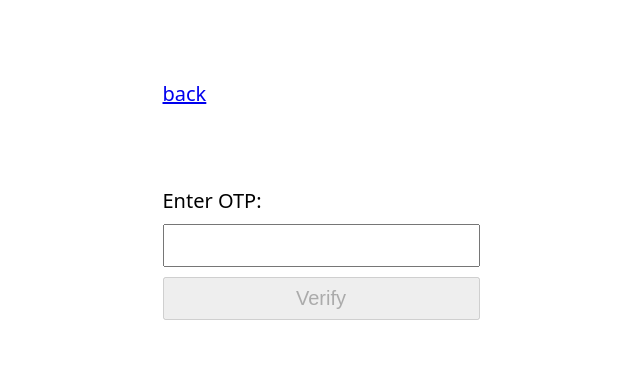
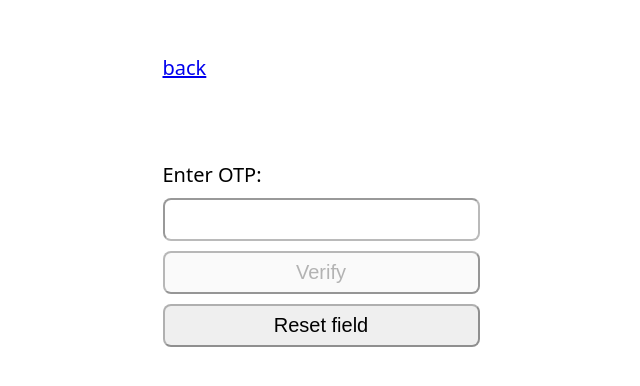
Before and after one commit to johnSmith8338/otp-test, an Angular app: page /otp in a window 1280 px wide. Shown: the part 200-586 px from the top of the page, without its empty margins (319-959 px from the left). Built offline with nearby package versions, Linux system fonts and the light colour scheme.

Commit message:
- simple form works

```diff
--- a/src/app/components/otp/otp.component.html
+++ b/src/app/components/otp/otp.component.html
@@ -1,11 +1,19 @@
+@let code = codeControl;
 <div class="form-wrapper">
     <a href="#" [routerLink]="['/']" class="back">back</a>
     <form action="" [formGroup]="form" (ngSubmit)="onSubmit()">
         <label for="code">Enter OTP:</label>
         <input type="text" id="code" formControlName="code" maxlength="6"/>
+        @if (code && code.touched && code.errors) {
+        <div class="error">
+            @if (code.errors['required']) {
+            Code is required.
+            } @else if (code.errors['minlength'] || code.errors['maxlength']) {
+            Code must be 6 digits.
+            }
+        </div>
+        }
         <button type="submit" [disabled]="!isValid()">Verify</button>
-        @if (error()) {
-            <div class="error">{{error()}}</div>
-        }
+        <button type="reset" class="reset">Reset field</button>
     </form>
 </div>
--- a/src/app/components/otp/otp.component.ts
+++ b/src/app/components/otp/otp.component.ts
@@ -31,18 +31,24 @@ export class OtpComponent {
     ).subscribe(() => {
       this.isValid.set(this.form.valid);
     })
+    this.form.valueChanges.pipe(takeUntilDestroyed()).subscribe(() => {
+      if (this.error()) {
+        this.error.set(null);
+      }
+    });
+  }
+
+  get codeControl() {
+    return this.form.get('code');
   }
 
   onSubmit() {
-    const codeValue = this.form.get('code')?.value ?? '';
+    this.form.markAllAsTouched();
+
+    const codeValue = this.codeControl?.value ?? '';
     this.code.set(codeValue);
 
-    if (!this.form.valid) {
-      this.error.set('Invalid OTP code. Please try again.');
-      return;
-    }
-
-    this.error.set(null);
-    alert('OTP accepted!');
+    if (!this.form.valid) return;
+    alert(`OTP accepted! ${codeValue}`);
   }
 }
--- a/src/styles.scss
+++ b/src/styles.scss
@@ -13,6 +13,14 @@ input,
 button {
     font-size: 1rem;
     padding: 8px 24px;
+    border-radius: 8px;
+    border-color: rgba(#000000, 0.4);
+    outline-offset: 4px;
+    outline-color: blue;
+}
+
+button:not([disabled]) {
+    cursor: pointer;
 }
 
 .form-wrapper {
@@ -20,3 +28,13 @@ button {
     place-content: center;
     height: 100vh;
 }
+
+.error {
+    color: red;
+    font-size: 0.75rem;
+    margin-block-start: -0.5rem;
+}
+
+.outline {
+    background: transparent;
+}
```
